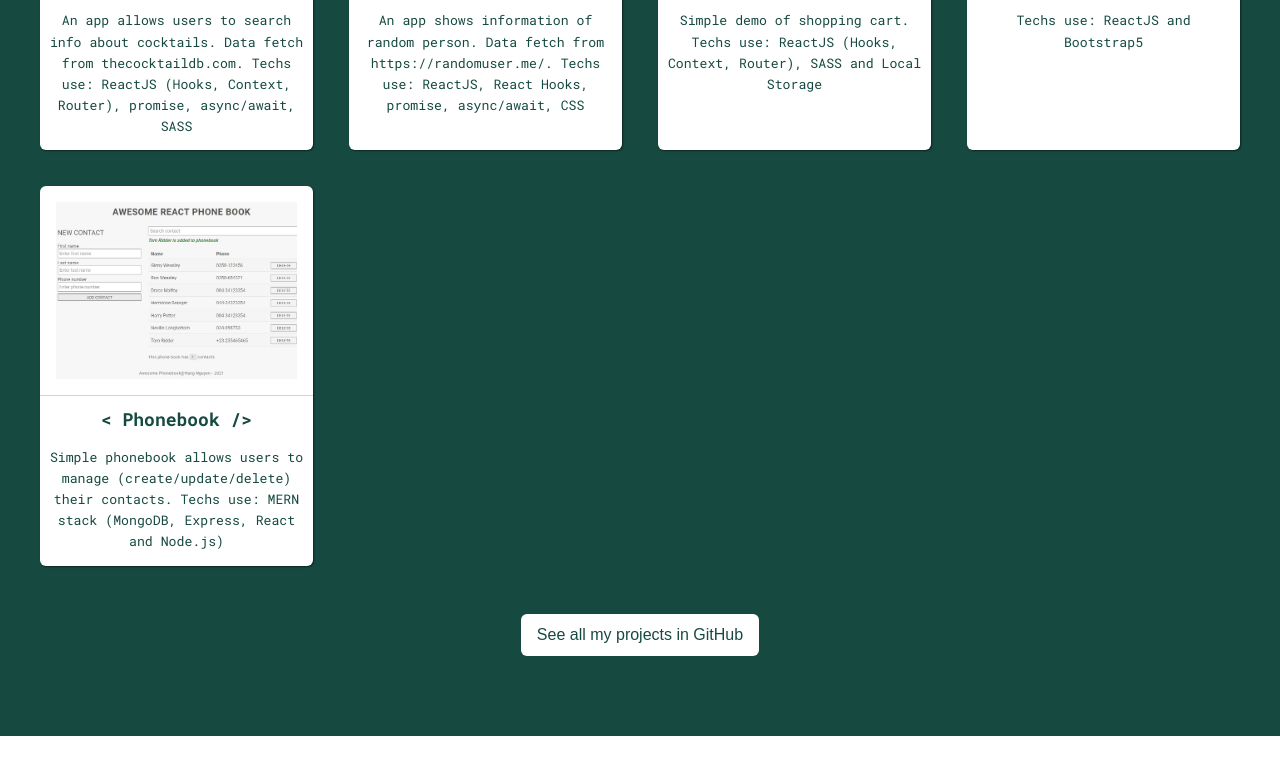
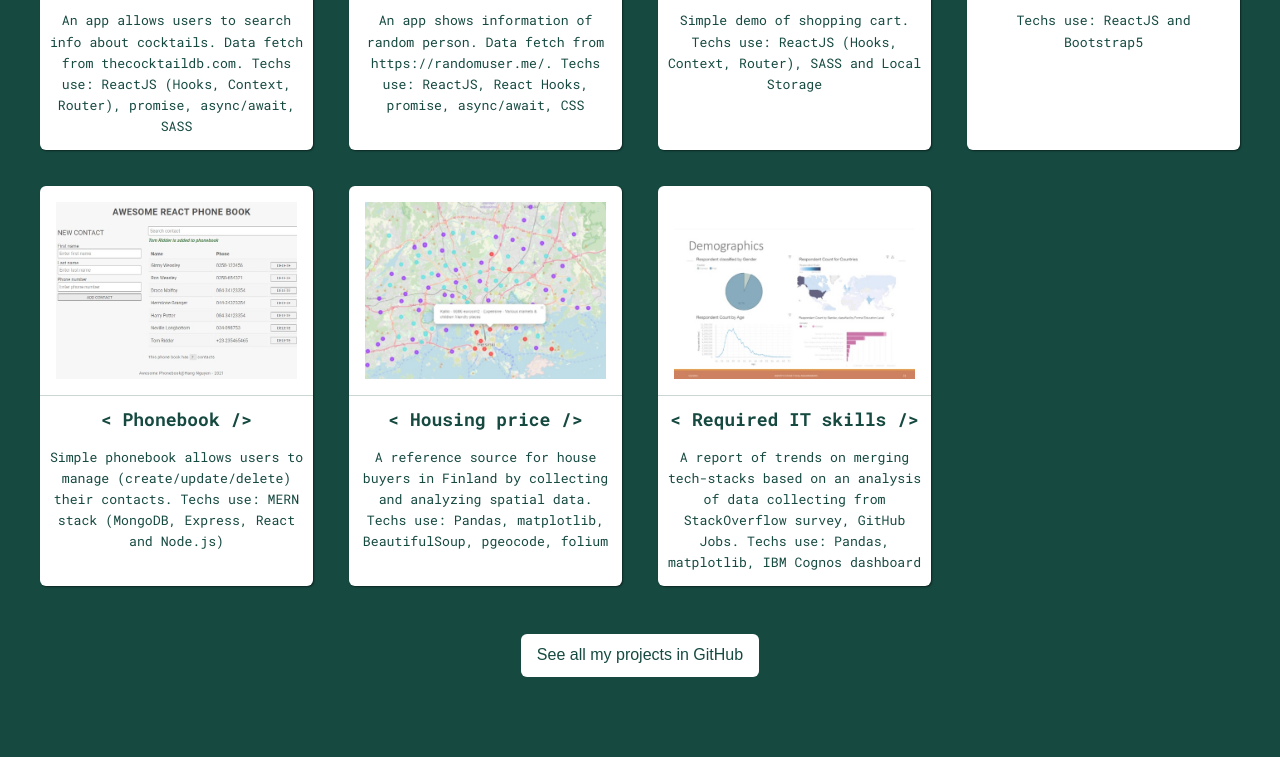
Before and after one commit to hangnguyen81/portfolio, a plain HTML site: page index.html in a window 1280 px wide. Shown: the part 3417-4200 px from the top of the page. Drawn offline with nearby package versions, Linux system fonts and the light colour scheme.

Commit message:
Add data analysis projects

```diff
--- a/index.html
+++ b/index.html
@@ -80,6 +80,7 @@
           <button id='react' class="btn" > ReactJs</button>
           <button id='javascript' class="btn" > Javascript</button>
           <button id='responsive-web-design' class="btn" > Responsive web design</button>
+          <button id='data-analysis' class="btn" > Data analysis</button>
         </div>
         <div id="work-grid" class="projects-grid">
             <!-- project-card display here by javascript -->
--- a/index.js
+++ b/index.js
@@ -116,6 +116,24 @@ const projects = [
         type: 'FULLSTACK',
         alt:'Demo picture of Phone book App',
         des:'Simple phonebook allows users to manage (create/update/delete) their contacts. Techs use: MERN stack (MongoDB, Express, React and Node.js)'
+    },
+    {
+        id: 14,
+        title:'Housing price',
+        urlImg: 'images/da/01.jpg',
+        urlSite:'https://www.linkedin.com/pulse/reference-source-house-buyers-capital-region-finland-hang-nguyen/',
+        type: 'DA',
+        alt:'Demo picture of Housing price project',
+        des:'A reference source for house buyers in Finland by collecting and analyzing spatial data. Techs use: Pandas, matplotlib, BeautifulSoup, pgeocode, folium'
+    },
+    {
+        id: 15,
+        title:'Required IT skills',
+        urlImg: 'images/da/02.jpg',
+        urlSite:'https://www.linkedin.com/in/hang-nguyen-a619b1105/detail/overlay-view/urn:li:fsd_profileTreasuryMedia:(ACoAABqqg6kBDJDEzadNxSJyv1XY9f3k9xTREwE,1635456131314)/',
+        type: 'DA',
+        alt:'Demo picture of Identify IT skills project',
+        des:'A report of trends on merging tech-stacks based on an analysis of data collecting from StackOverflow survey, GitHub Jobs. Techs use: Pandas, matplotlib, IBM Cognos dashboard'
     }
 ]
 
@@ -126,6 +144,7 @@ const react = document.getElementById('react')
 const javascript = document.getElementById('javascript')
 const responsiveWebDesign = document.getElementById('responsive-web-design')
 const fullstack = document.getElementById('fullstack');
+const dataAnalysis = document.getElementById('data-analysis');
 
 function renderProjects(type=''){
     let projectHtml = ''
@@ -207,6 +226,12 @@ fullstack.addEventListener('click', function(){
     removeActiveClass();
     fullstack.classList.add('active');
     workGrid.innerHTML = renderProjects('FULLSTACK')
+})
+
+dataAnalysis.addEventListener('click', function(){
+    removeActiveClass();
+    dataAnalysis.classList.add('active');
+    workGrid.innerHTML = renderProjects('DA')
 })
 
 function removeActiveClass(){
```
Also changed, not shown: images/da/01.jpg (added), images/da/02.jpg (added).
